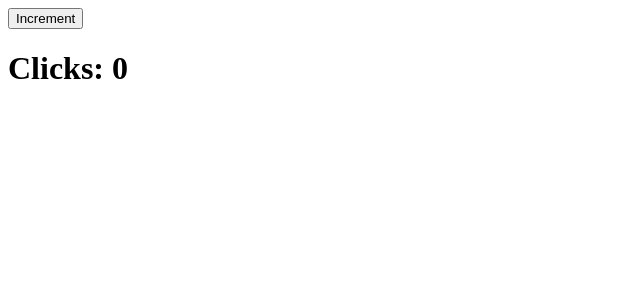
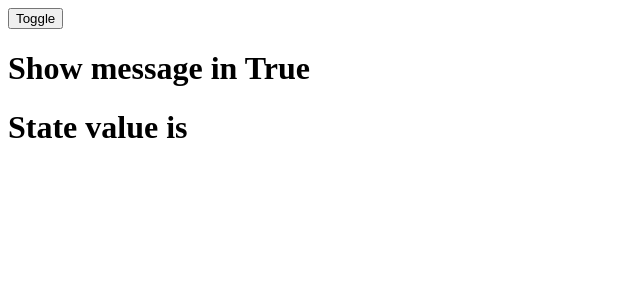
Before and after one commit to AbelJohn2020/useState-react, a React (Create React App) app in the folder usestate-app/: page / in a window 1280 px wide. Shown: the top 300 px of the page, without its empty margins (0-640 px from the left). Built offline with nearby package versions, Linux system fonts and the light colour scheme.

Commit message:
Add condition

```diff
--- a/usestate-app/src/App.js
+++ b/usestate-app/src/App.js
@@ -1,11 +1,13 @@
 import React from 'react';
-import CounterApp from './CounterApp';
+import ConditionalApp from './ConditionalApp';
+// import CounterApp from './CounterApp';
 
 
 function App() {
   return (
     <div>
-      <CounterApp />
+      {/* <CounterApp /> */}
+      <ConditionalApp />
     </div>
   );
 }
--- /dev/null
+++ b/usestate-app/src/ConditionalApp.js
@@ -0,0 +1,26 @@
+import React, {useState} from 'react'
+
+const ConditionalApp = () => {
+
+    const [condition, setCondition] = useState(true);
+
+    return (
+        <div>
+            <button onClick={() => setCondition(!condition)}>
+                Toggle
+            </button>
+            {
+                // // this is a conditional but is exclusive in true
+                condition &&
+                // ? <h1>Show message in True</h1>
+                // : <h1>Another message in false</h1>
+                <h1>Show message in True</h1>
+                // : null
+            }
+
+            <h1>State value is {condition} </h1>
+        </div>
+    )
+}
+
+export default ConditionalApp
```
